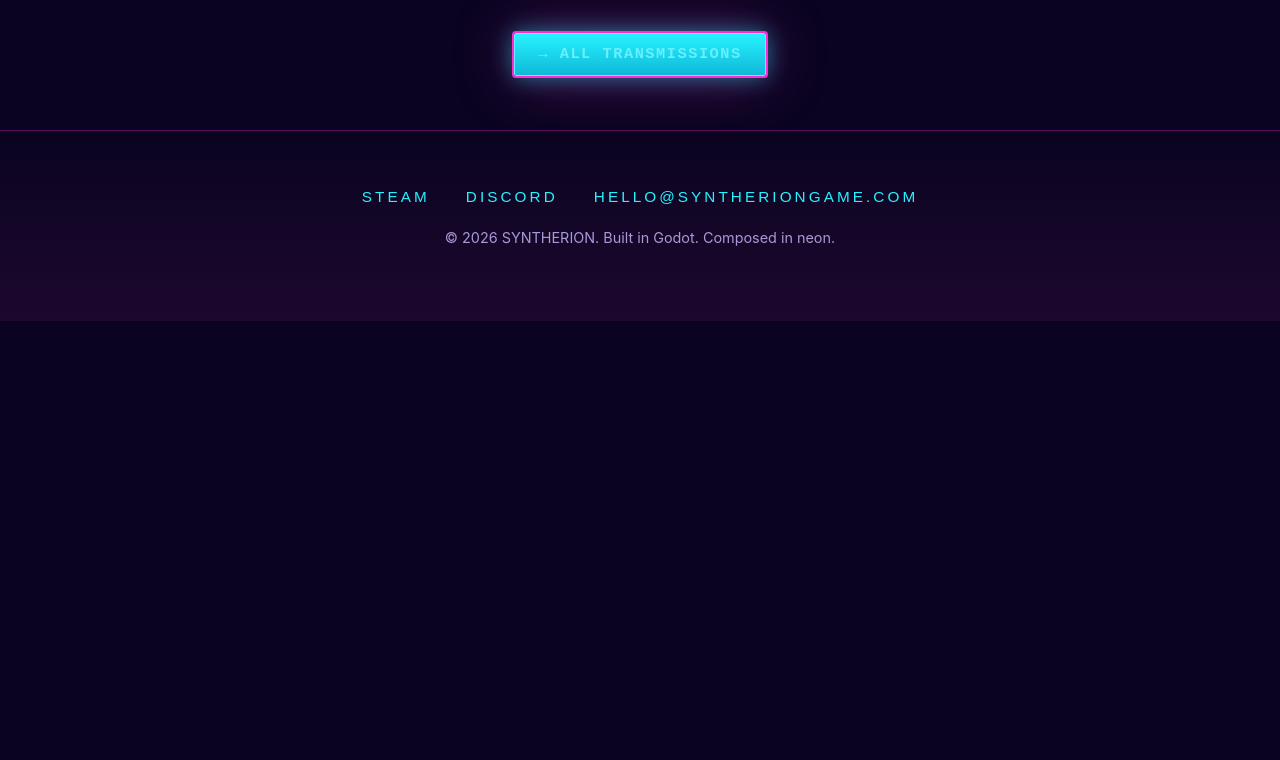
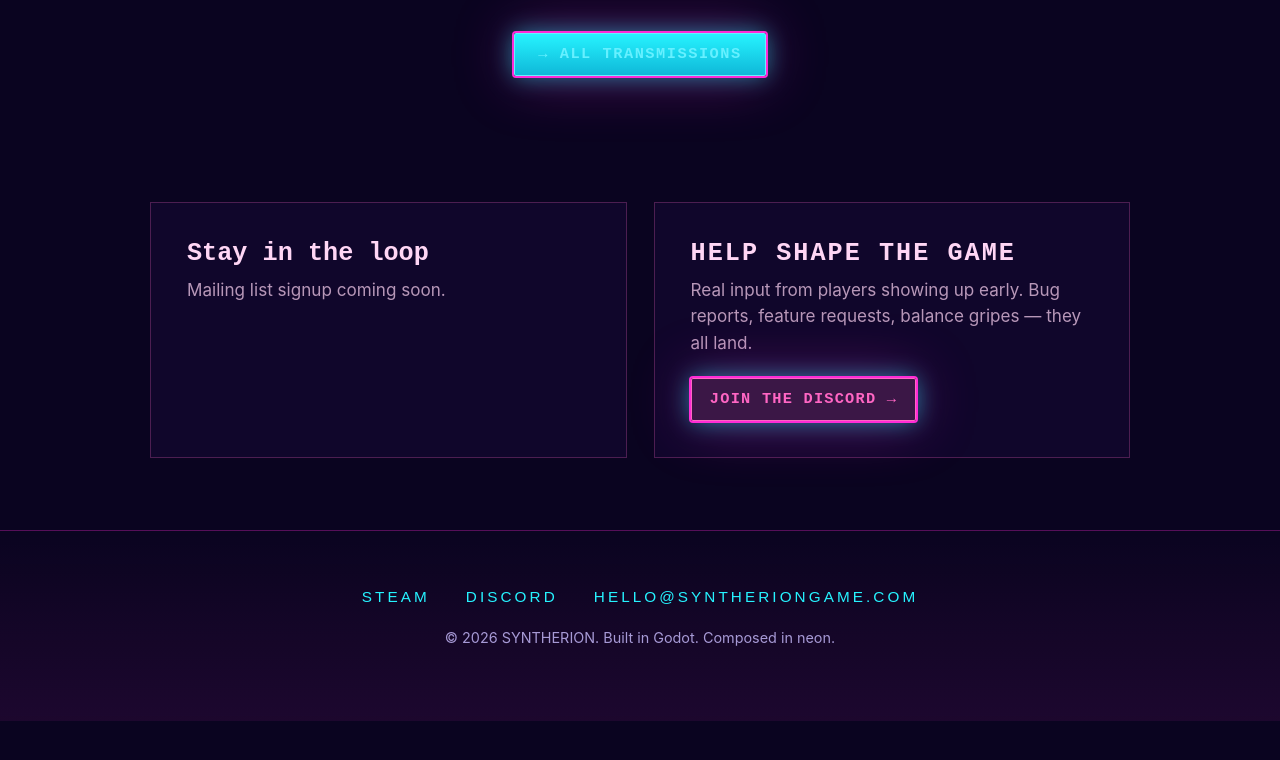
Before and after one commit to TISMND/syntherion-website, an Eleventy site: page src/index.njk in a window 1280 px wide. Shown: the part 2526-3286 px from the top of the page. Before the commit the page ends 2910 px from the top, so only its background shows below. Built offline with nearby package versions, Linux system fonts and the light colour scheme; Eleventy itself is replaced by a stand-in of ours; files that its build step writes are made by us from their sources.

Commit message:
feat: buttondown signup partial + discord callout on home

```diff
--- /dev/null
+++ b/src/_includes/partials/buttondown.njk
@@ -0,0 +1,20 @@
+{% if site.buttondown.formAction %}
+<form action="{{ site.buttondown.formAction }}"
+      method="post"
+      target="popupwindow"
+      onsubmit="window.open('{{ site.buttondown.formAction }}', 'popupwindow')"
+      class="newsletter">
+  <label for="bd-email" class="newsletter__label">Stay in the loop</label>
+  <p class="newsletter__sub">Devlog updates, no spam. Unsubscribe whenever.</p>
+  <div class="newsletter__row">
+    <input type="email" name="email" id="bd-email" placeholder="you@domain.com" required class="newsletter__input">
+    <button type="submit" class="newsletter__btn">Subscribe →</button>
+  </div>
+  <input type="hidden" value="1" name="embed">
+</form>
+{% else %}
+<div class="newsletter newsletter--placeholder">
+  <p class="newsletter__label">Stay in the loop</p>
+  <p class="newsletter__sub">Mailing list signup coming soon.</p>
+</div>
+{% endif %}
--- a/src/index.njk
+++ b/src/index.njk
@@ -58,6 +58,17 @@ description: "SYNTHERION is a synthwave bullet-hell shooter where every weapon i
   </div>
 </section>
 {# Watch trailer modal — added in Task 12 #}
-{# Stay-in-the-loop callout — added in Task 9 #}
+<section class="section section--callout">
+  <div class="callout-grid">
+    <div class="callout">
+      {% include "partials/buttondown.njk" %}
+    </div>
+    <div class="callout callout--discord">
+      <h3 class="callout__title">Help shape the game</h3>
+      <p class="callout__sub">Real input from players showing up early. Bug reports, feature requests, balance gripes — they all land.</p>
+      <a class="btn btn--discord" href="{{ site.social.discordInvite }}" rel="noopener">Join the Discord →</a>
+    </div>
+  </div>
+</section>
 
 </main>
--- a/src/styles/style.css
+++ b/src/styles/style.css
@@ -611,3 +611,65 @@ body { padding-bottom: 3.5rem; }
   text-decoration: none;
 }
 .btn--ghost:hover { background: rgba(102, 240, 255, 0.12); }
+
+.section--callout { padding: 4rem 1.5rem; }
+.callout-grid {
+  max-width: 980px;
+  margin: 0 auto;
+  display: grid;
+  grid-template-columns: 1fr 1fr;
+  gap: 1.5rem;
+}
+@media (max-width: 720px) {
+  .callout-grid { grid-template-columns: 1fr; }
+}
+
+.callout {
+  padding: 2rem;
+  background: rgba(20, 8, 50, 0.6);
+  border: 1px solid rgba(255, 102, 196, 0.25);
+}
+
+.callout__title,
+.newsletter__label {
+  display: block;
+  font: 700 1.4rem/1.2 "Orbitron", monospace;
+  color: #ffd6f5;
+  margin: 0 0 0.4rem;
+}
+.callout__sub,
+.newsletter__sub {
+  font-size: 0.95rem;
+  color: rgba(255, 214, 245, 0.7);
+  margin: 0 0 1.2rem;
+}
+
+.newsletter__row {
+  display: flex;
+  gap: 0.5rem;
+}
+.newsletter__input {
+  flex: 1;
+  font: 500 0.95rem/1 "JetBrains Mono", ui-monospace, monospace;
+  padding: 0.7em 0.9em;
+  background: rgba(10, 4, 32, 0.8);
+  border: 1px solid rgba(255, 102, 196, 0.4);
+  color: #ffd6f5;
+}
+.newsletter__input:focus { outline: none; border-color: #ff66c4; }
+
+.newsletter__btn,
+.btn--discord {
+  font: 600 0.85rem/1 "JetBrains Mono", monospace;
+  text-transform: uppercase;
+  letter-spacing: 0.08em;
+  padding: 0.85em 1.2em;
+  background: rgba(255, 102, 196, 0.18);
+  color: #ff66c4;
+  border: 1px solid #ff66c4;
+  cursor: pointer;
+  text-decoration: none;
+  display: inline-block;
+}
+.newsletter__btn:hover,
+.btn--discord:hover { background: rgba(255, 102, 196, 0.3); }
```
